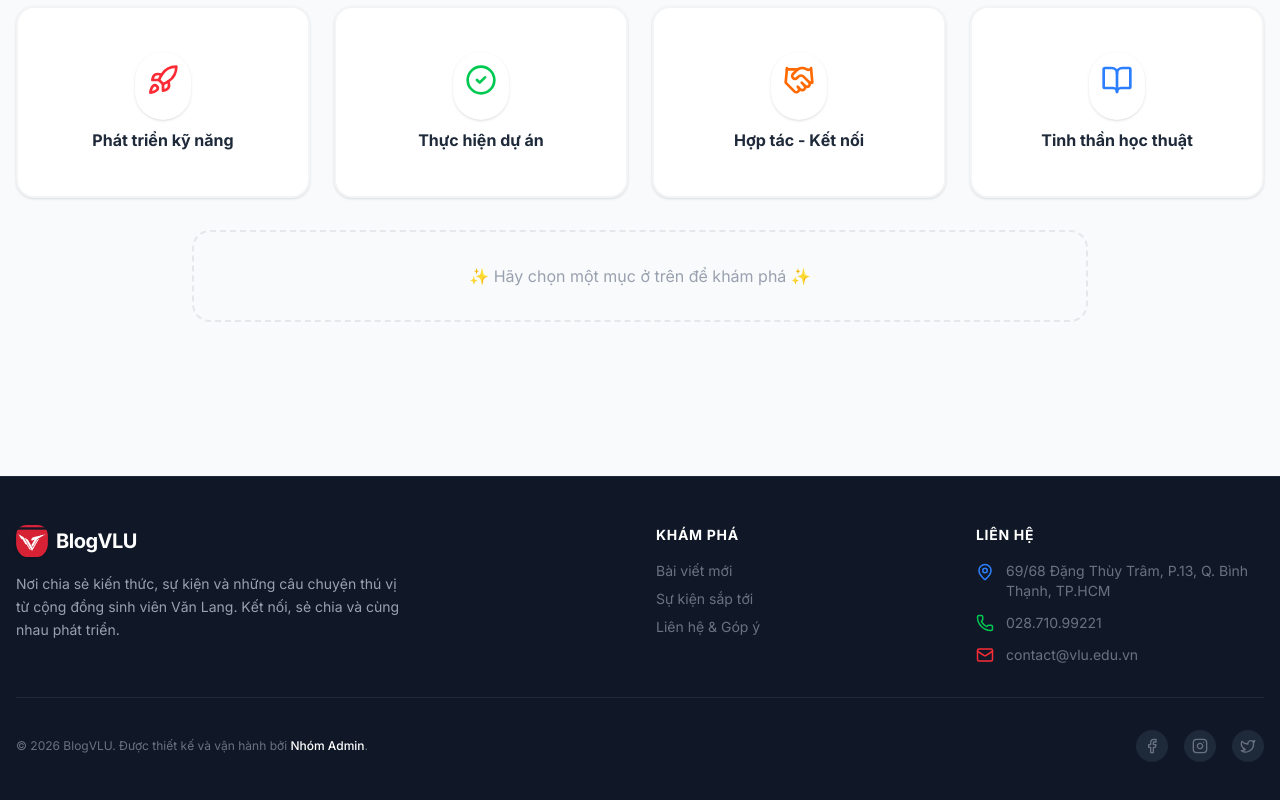
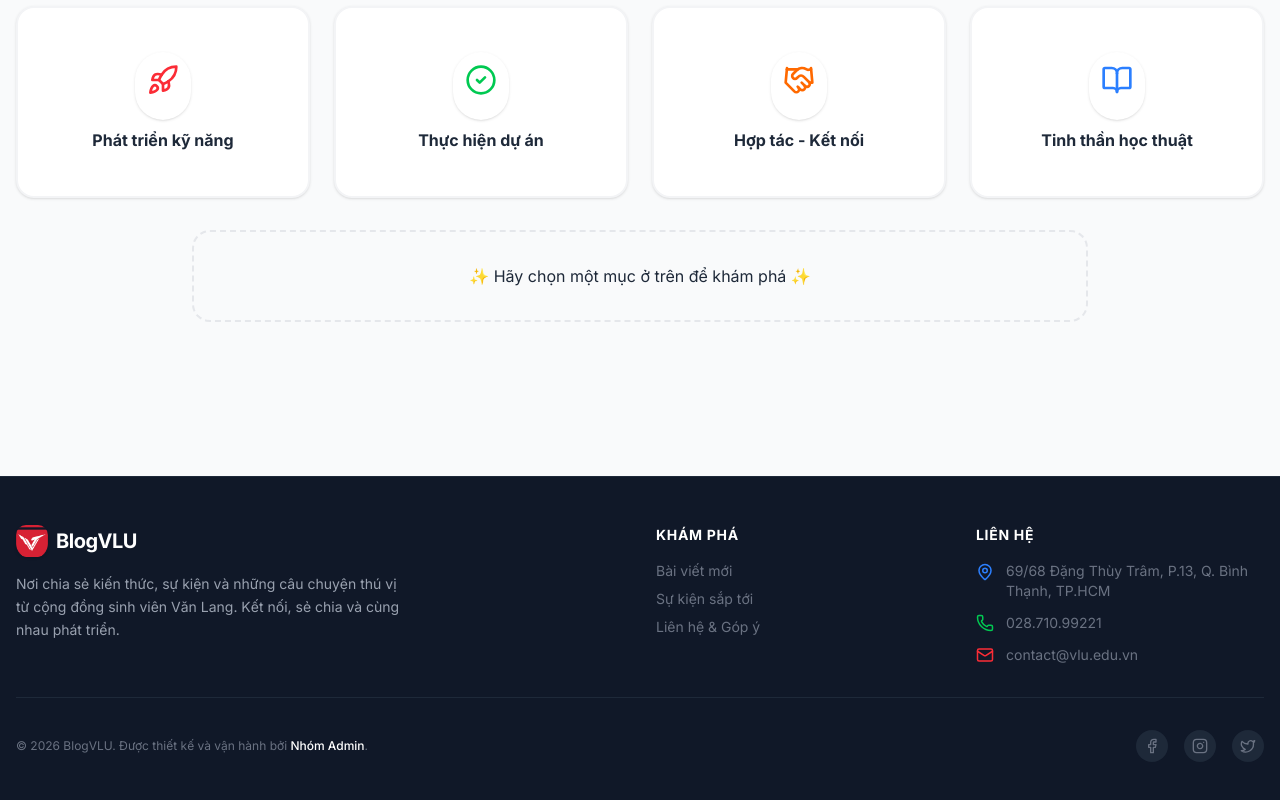
Before and after one commit to nhathao150/BlogVLU, a Next.js app: page / in a window 1280 px wide. Shown: the part 703-1503 px from the top of the page. Built offline with nearby package versions, Linux system fonts and the light colour scheme; no server answers.

Commit message:
fixx color

```diff
--- a/components/MissionSection.tsx
+++ b/components/MissionSection.tsx
@@ -111,7 +111,7 @@ export default function MissionSection() {
           </div>
         ) : (
           // Trạng thái chờ: Khi chưa bấm gì cả
-          <div className="flex flex-col items-center justify-center h-full text-gray-400 py-8 border-2 border-dashed border-gray-200 rounded-2xl bg-gray-50/50">
+          <div className="flex flex-col items-center justify-center h-full text-gray-800 py-8 border-2 border-dashed border-gray-200 rounded-2xl bg-gray-50/50">
              <p>✨ Hãy chọn một mục ở trên để khám phá ✨</p>
           </div>
         )}
```
